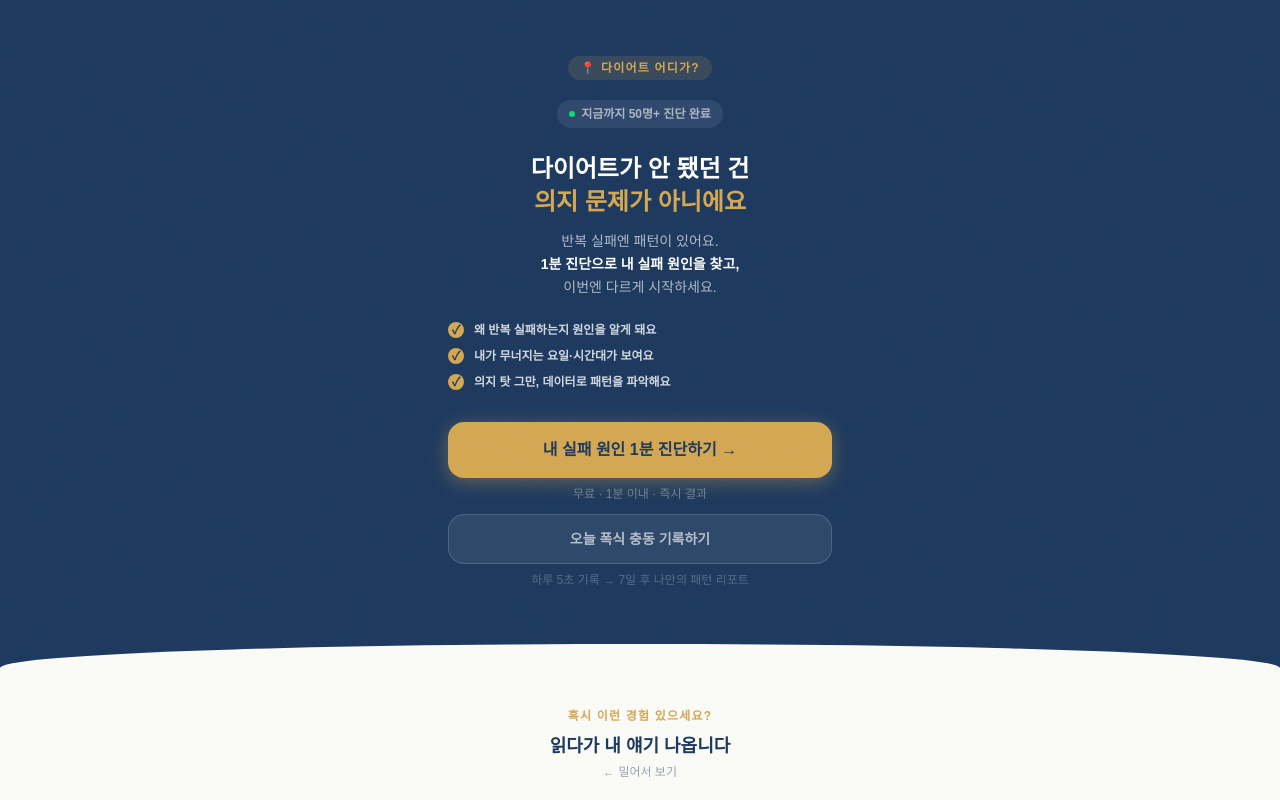
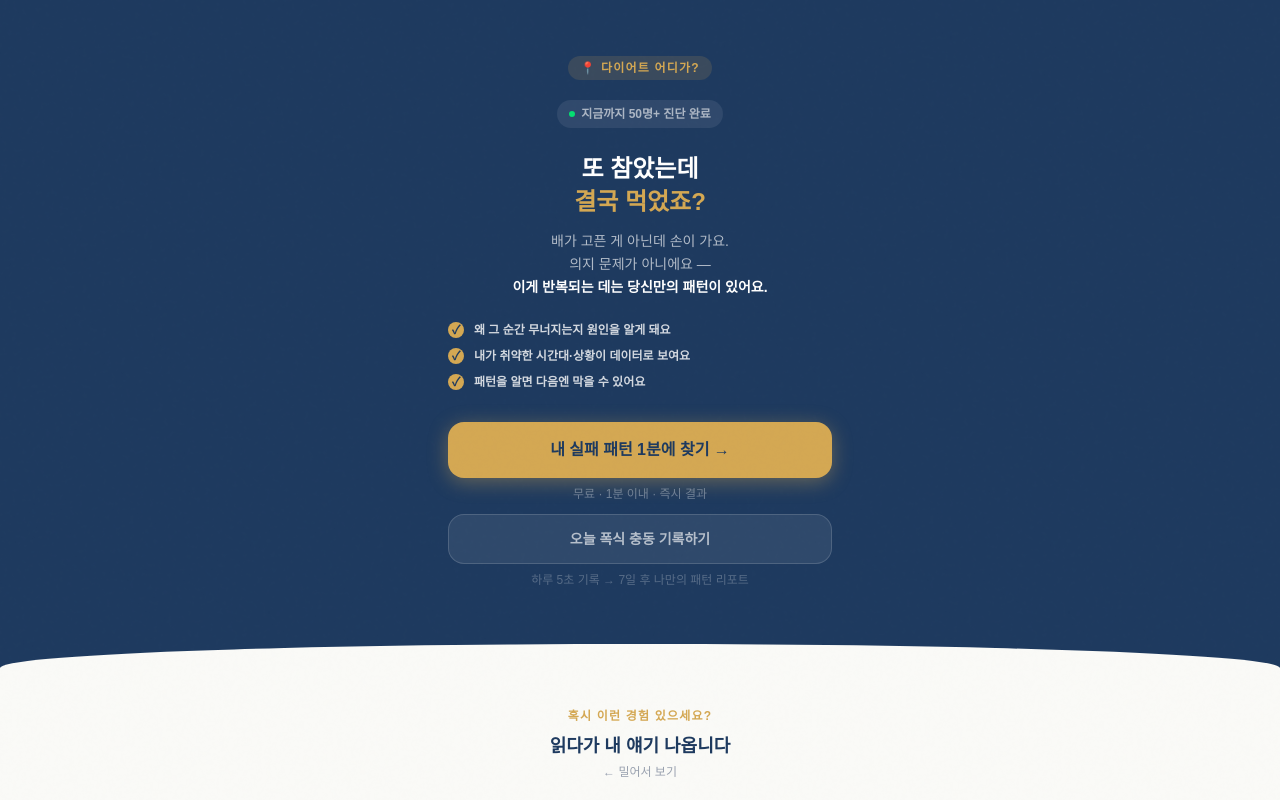
Before and after one commit to jhong9198-create/my--todo--app-1234, a Next.js app: page / in a window 1280 px wide. Shown: the top 800 px of the page. Built offline with nearby package versions, Linux system fonts and the light colour scheme; no server answers.

Commit message:
copy: 히어로 훅 강화 — 구체적 실패 장면으로 교체

```diff
--- a/src/app/page.tsx
+++ b/src/app/page.tsx
@@ -66,22 +66,22 @@ export default function HomePage() {
         </div>
 
         <h1 className="text-2xl font-black text-white leading-snug mb-3 max-w-xs">
-          다이어트가 안 됐던 건<br />
-          <span style={{ color: "var(--amber)" }}>의지 문제가 아니에요</span>
+          또 참았는데<br />
+          <span style={{ color: "var(--amber)" }}>결국 먹었죠?</span>
         </h1>
 
         <p className="text-sm leading-relaxed mb-6 max-w-sm" style={{ color: "rgba(255,255,255,0.65)" }}>
-          반복 실패엔 패턴이 있어요.<br />
-          <strong className="text-white">1분 진단으로 내 실패 원인을 찾고,</strong><br />
-          이번엔 다르게 시작하세요.
+          배가 고픈 게 아닌데 손이 가요.<br />
+          의지 문제가 아니에요 —<br />
+          <strong className="text-white">이게 반복되는 데는 당신만의 패턴이 있어요.</strong>
         </p>
 
         {/* 혜택 체크리스트 */}
         <div className="w-full max-w-sm mb-8 text-left space-y-2.5">
           {[
-            "왜 반복 실패하는지 원인을 알게 돼요",
-            "내가 무너지는 요일·시간대가 보여요",
-            "의지 탓 그만, 데이터로 패턴을 파악해요",
+            "왜 그 순간 무너지는지 원인을 알게 돼요",
+            "내가 취약한 시간대·상황이 데이터로 보여요",
+            "패턴을 알면 다음엔 막을 수 있어요",
           ].map((text, i) => (
             <div key={i} className="flex items-center gap-2.5">
               <span
@@ -101,7 +101,7 @@ export default function HomePage() {
           className="w-full max-w-sm py-4 rounded-2xl font-black text-base transition-transform hover:scale-[1.03] text-center block"
           style={{ background: "var(--amber)", color: "var(--navy)", boxShadow: "0 4px 20px rgba(212,168,83,0.4)" }}
         >
-          내 실패 원인 1분 진단하기 →
+          내 실패 패턴 1분에 찾기 →
         </Link>
         <p className="text-xs mt-2" style={{ color: "rgba(255,255,255,0.35)" }}>
           무료 · 1분 이내 · 즉시 결과
```
